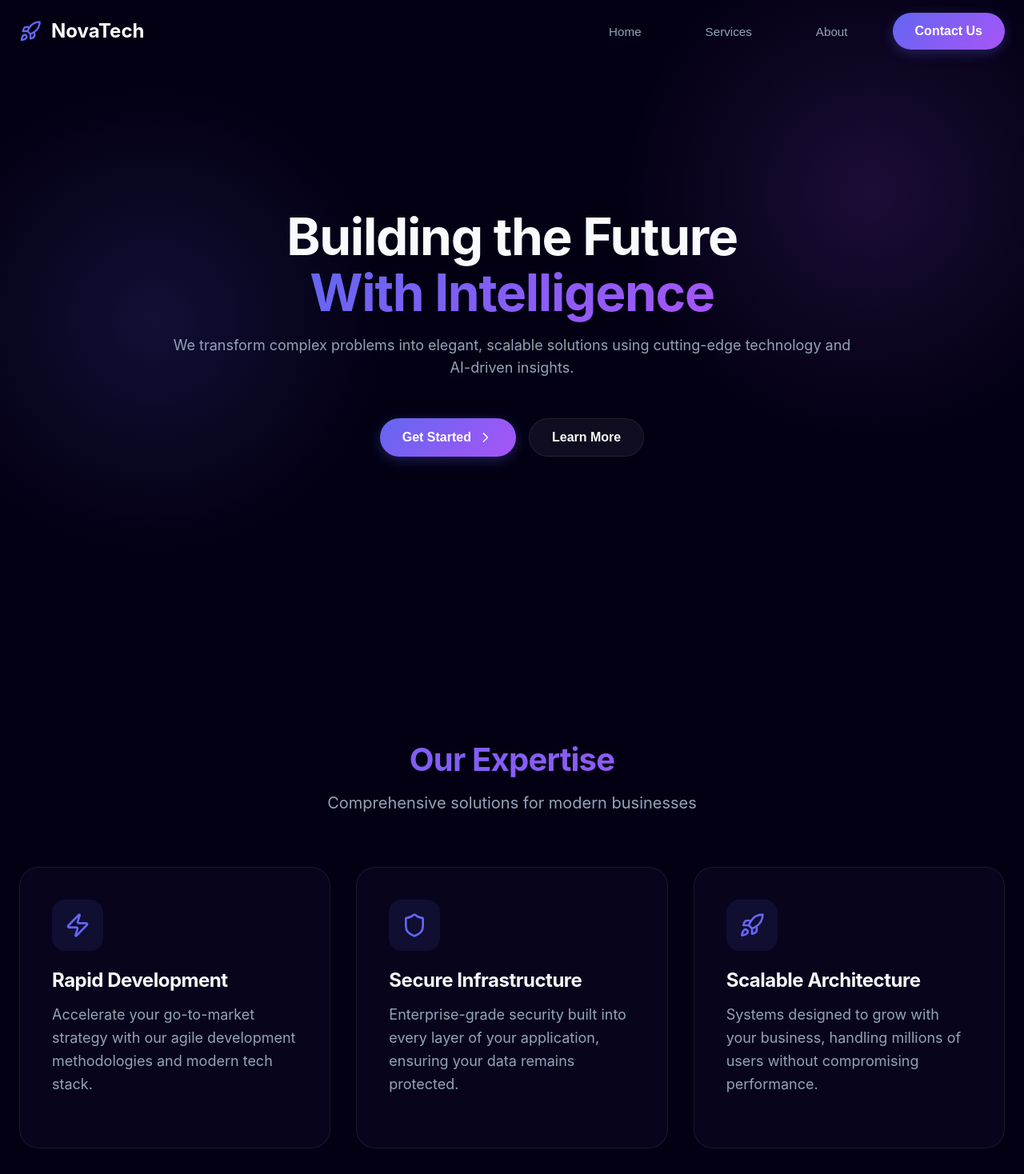
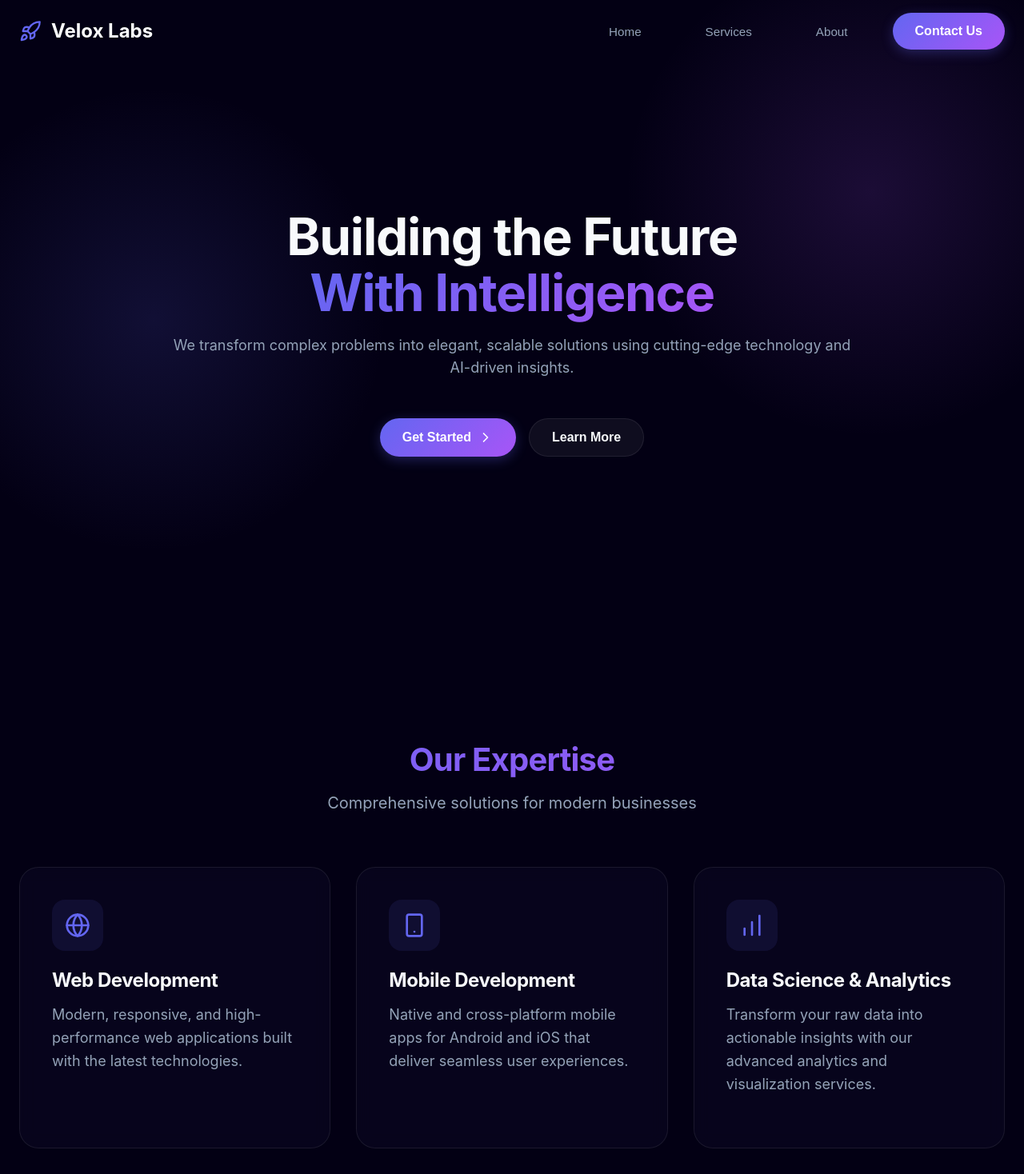
Before and after one commit to Avinash174/Self-Web-Dev-Learning, a React (Vite) app in the folder company_web/: page / in a window 1280 px wide. Shown: the top 1468 px of the page at 80% size. Built offline with nearby package versions, Linux system fonts and the light colour scheme.

Commit message:
chore: update .DS_Store file.

```diff
--- a/company_web/src/App.jsx
+++ b/company_web/src/App.jsx
@@ -1,4 +1,4 @@
-import React from "react";
+import React, { useState, useEffect } from "react";
 import Navbar from "./components/Navbar";
 import Hero from "./sections/Hero";
 import Services from "./sections/Services";
@@ -8,13 +8,27 @@ import Footer from "./components/Footer";
 import "./App.css";
 
 function App() {
+  const [theme, setTheme] = useState("dark");
+
+  useEffect(() => {
+    document.documentElement.setAttribute("data-theme", theme);
+  }, [theme]);
+
+  const toggleTheme = () => {
+    setTheme((prev) => (prev === "dark" ? "light" : "dark"));
+  };
+
   const scrollToSection = (id) => {
     document.getElementById(id)?.scrollIntoView({ behavior: "smooth" });
   };
 
   return (
     <div className="app">
-      <Navbar scrollToSection={scrollToSection} />
+      <Navbar
+        scrollToSection={scrollToSection}
+        theme={theme}
+        toggleTheme={toggleTheme}
+      />
       <Hero scrollToSection={scrollToSection} />
       <Services />
       <About />
--- a/company_web/src/components/Navbar.jsx
+++ b/company_web/src/components/Navbar.jsx
@@ -1,8 +1,8 @@
 import React, { useState, useEffect } from "react";
-import { Rocket, Menu, X } from "lucide-react";
+import { Rocket, Menu, X, Sun, Moon } from "lucide-react";
 import { motion } from "framer-motion";
 
-const Navbar = ({ scrollToSection }) => {
+const Navbar = ({ scrollToSection, theme, toggleTheme }) => {
   const [isMenuOpen, setIsMenuOpen] = useState(false);
   const [scrolled, setScrolled] = useState(false);
 
@@ -29,7 +29,7 @@ const Navbar = ({ scrollToSection }) => {
           }}
         >
           <Rocket className="logo-icon" />
-          <span>NovaTech</span>
+          <span>Velox Labs</span>
         </a>
 
         <div className="nav-links">
--- a/company_web/src/index.css
+++ b/company_web/src/index.css
@@ -23,6 +23,22 @@
   line-height: 1.6;
   font-weight: 400;
   color-scheme: dark;
+}
+
+[data-theme="light"] {
+  --bg-primary: #ffffff;
+  --bg-secondary: #f4f4f5;
+  --bg-tertiary: #e4e4e7;
+  --text-primary: #18181b;
+  --text-secondary: #52525b;
+  --text-tertiary: #71717a;
+  --border-color: #d4d4d8;
+  --shadow-sm: 0 1px 2px 0 rgb(0 0 0 / 0.05);
+  --shadow-md: 0 4px 6px -1px rgb(0 0 0 / 0.1), 0 2px 4px -2px rgb(0 0 0 / 0.1);
+  --shadow-lg:
+    0 10px 15px -3px rgb(0 0 0 / 0.1), 0 4px 6px -4px rgb(0 0 0 / 0.1);
+  --shadow-accent: 0 0 20px rgba(59, 130, 246, 0.25);
+  color-scheme: light;
 }
 
 * {
--- a/company_web/src/sections/Services.jsx
+++ b/company_web/src/sections/Services.jsx
@@ -1,12 +1,35 @@
 import React from "react";
-import { Zap, Shield, Rocket } from "lucide-react";
+import {
+  Zap,
+  Shield,
+  Rocket,
+  Smartphone,
+  Globe,
+  Brain,
+  BarChart,
+} from "lucide-react";
 import { motion } from "framer-motion";
 
 const services = [
   {
-    icon: <Zap size={32} />,
-    title: "Rapid Development",
-    desc: "Accelerate your go-to-market strategy with our agile development methodologies and modern tech stack.",
+    icon: <Globe size={32} />,
+    title: "Web Development",
+    desc: "Modern, responsive, and high-performance web applications built with the latest technologies.",
+  },
+  {
+    icon: <Smartphone size={32} />,
+    title: "Mobile Development",
+    desc: "Native and cross-platform mobile apps for Android and iOS that deliver seamless user experiences.",
+  },
+  {
+    icon: <BarChart size={32} />,
+    title: "Data Science & Analytics",
+    desc: "Transform your raw data into actionable insights with our advanced analytics and visualization services.",
+  },
+  {
+    icon: <Brain size={32} />,
+    title: "Machine Learning (AI)",
+    desc: "Leverage the power of AI and predictive modeling to automate processes and drive innovation.",
   },
   {
     icon: <Shield size={32} />,
```
Also changed, not shown: 1 other file (tests, documents, lock files or other folders).
